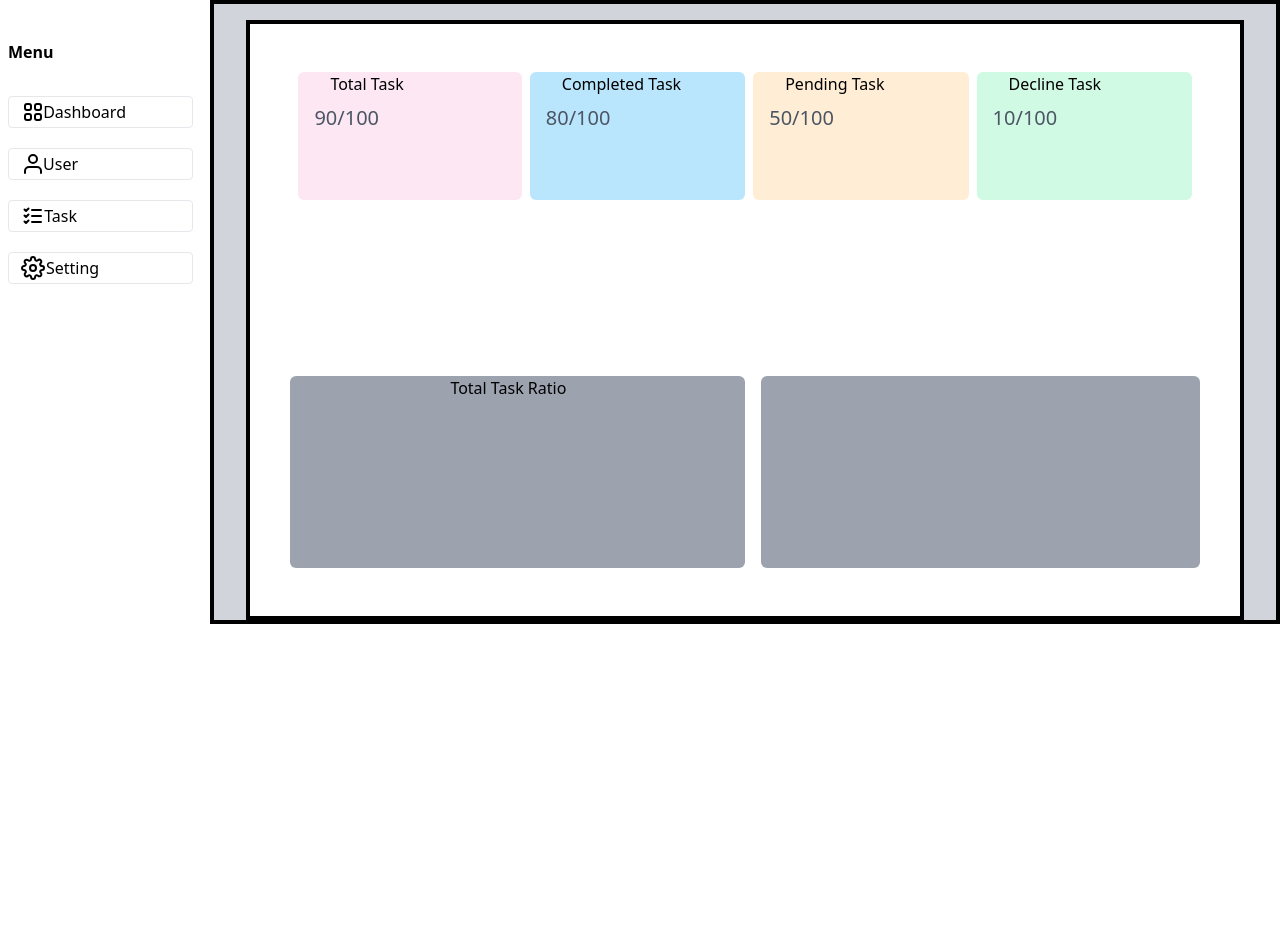
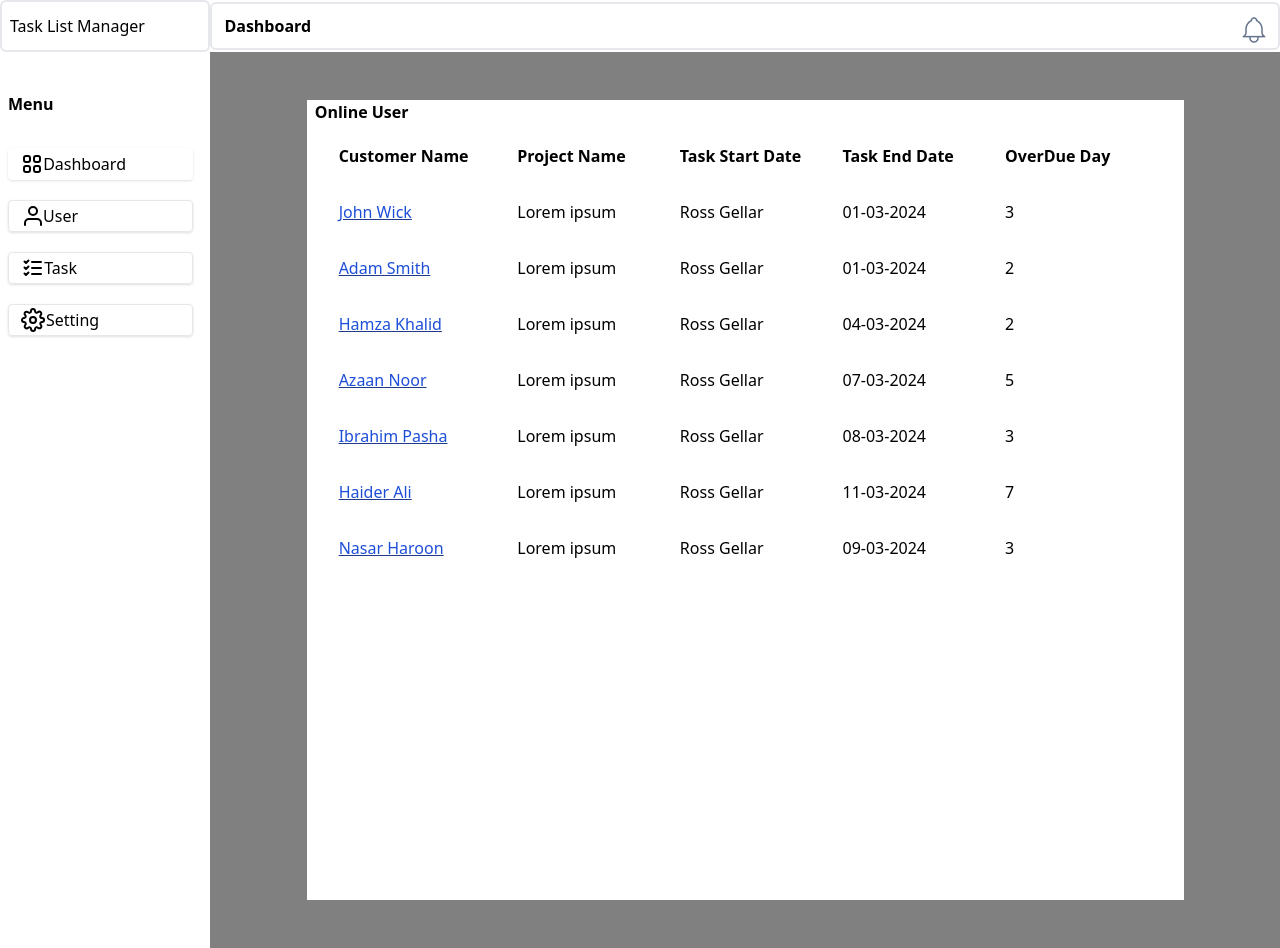
Before and after one commit to Hammad4457/Authentication, a React (Vite) app in the folder Authentication/: page /Users in a window 1280 px wide. Before the commit the page ends 800 px from the top, so only its background shows below. Built offline with nearby package versions, Linux system fonts and the light colour scheme.

Commit message:
Feat:"Users Page Added"

```diff
--- a/Authentication/package.json
+++ b/Authentication/package.json
@@ -10,10 +10,14 @@
     "preview": "vite preview"
   },
   "dependencies": {
+    "@emotion/react": "^11.11.4",
+    "@emotion/styled": "^11.11.5",
     "chart.js": "^4.4.2",
     "formik": "^2.4.5",
     "postcss-cli": "^11.0.0",
     "react": "^18.2.0",
+    "react-calendar": "^4.8.0",
+    "react-chartjs-2": "^5.2.0",
     "react-dom": "^18.2.0",
     "react-redux": "^9.1.1",
     "react-router-dom": "^6.22.3",
--- a/Authentication/src/Dashboard/AdminDashboard.jsx
+++ b/Authentication/src/Dashboard/AdminDashboard.jsx
@@ -3,7 +3,7 @@ import { Link } from "react-router-dom";
 import MenuComponent from "../General Components/MenuComponent";
 import AnalyticsUser from "../General Components/Analytics_User";
 import Header from "../General Components/Header";
-import Chart from "../General Components/Chart";
+
 
 function AdminDashboard() {
   return (
@@ -14,7 +14,7 @@ function AdminDashboard() {
     <MenuComponent/>
     </div>
     <div className="w-[84.4%] h-auto">
-    <AnalyticsUser><Chart></Chart></AnalyticsUser>
+    <AnalyticsUser></AnalyticsUser>
     </div>
     </div>
     </div>
--- a/Authentication/src/Dashboard/Users.jsx
+++ b/Authentication/src/Dashboard/Users.jsx
@@ -1,16 +1,92 @@
 import React from "react";
 import MenuComponent from "../General Components/MenuComponent";
-import Analytics_User from "../General Components/Analytics_User";
+import Header from "../General Components/Header";
 function AdminDashboard() {
+
+  const data=[
+    {CustomerName:"John Wick",ProjectName:"Lorem ipsum",TaskStartDate:"Ross Gellar",TaskEndDate:"01-03-2024",OverdueDay:"3"},
+    {CustomerName:"Adam Smith",ProjectName:"Lorem ipsum",TaskStartDate:"Ross Gellar",TaskEndDate:"01-03-2024",OverdueDay:"2"},
+    {CustomerName:"Hamza Khalid",ProjectName:"Lorem ipsum",TaskStartDate:"Ross Gellar",TaskEndDate:"04-03-2024",OverdueDay:"2"},
+    {CustomerName:"Azaan Noor",ProjectName:"Lorem ipsum",TaskStartDate:"Ross Gellar",TaskEndDate:"07-03-2024",OverdueDay:"5"},
+    {CustomerName:"Ibrahim Pasha",ProjectName:"Lorem ipsum",TaskStartDate:"Ross Gellar",TaskEndDate:"08-03-2024",OverdueDay:"3"},
+    {CustomerName:"Haider Ali",ProjectName:"Lorem ipsum",TaskStartDate:"Ross Gellar",TaskEndDate:"11-03-2024",OverdueDay:"7"},
+    {CustomerName:"Nasar Haroon",ProjectName:"Lorem ipsum",TaskStartDate:"Ross Gellar",TaskEndDate:"09-03-2024",OverdueDay:"3"}
+]
   return (
-    <div className="flex h-auto">
-        <div className="w-[16.6%]">
-        <MenuComponent></MenuComponent>
+    <div>
+      <Header></Header>
+        <div className="flex h-auto">
+             <div className="flex h-screen w-[16.6%] ">
+
+             <MenuComponent></MenuComponent>
+            </div>
+            <div className="w-[84.4%]  border-1   bg-[gray]">
+              <div className=" h-screen w-[82%] mx-auto mt-12 mb-12 bg-white">
+                <h1 className="font-bold mx-2">Online User</h1>
+                <div className="grid grid-cols-5 space-x-4 mt-5 px-8 ">
+                  <div >
+                    <h1 className="font-bold">Customer Name</h1>
+                        <ul>
+                        {data.map((users,index)=>(
+                            <li key={index}>
+                            <p className="mt-8 text-blue-700 underline decoration-blue-900">{users.CustomerName}</p>
+                            </li>
+
+                          ))}
+                          </ul>
+                  </div>
+                  <div >
+                    <h1 className="font-bold">Project Name</h1>
+                    <ul>
+                        {data.map((users,index)=>(
+                            <li key={index}>
+                            <p className="mt-8">{users.ProjectName}</p>
+                            </li>
+
+                          ))}
+                          </ul>
+                  </div>
+                  <div >
+                    <h1 className="font-bold">Task Start Date</h1>
+                    <ul>
+                        {data.map((users,index)=>(
+                            <li key={index}>
+                            <p className="mt-8">{users.TaskStartDate}</p>
+                            </li>
+
+                          ))}
+                          </ul>
+                  </div>
+                  <div >
+                    <h1 className="font-bold">Task End Date</h1>
+                    <ul>
+                        {data.map((users,index)=>(
+                            <li key={index}>
+                            <p className="mt-8 ">{users.TaskEndDate}</p>
+                            </li>
+
+                          ))}
+                          </ul>
+                  </div>
+                  <div >
+                    <h1 className="font-bold">OverDue Day</h1>
+                    <ul>
+                        {data.map((users,index)=>(
+                            <li key={index}>
+                            <p className="mt-8">{users.OverdueDay}</p>
+                            </li>
+
+                          ))}
+                          </ul>
+                  </div>
+
+                  </div>
+
+              </div>
+
+            </div>
         </div>
-        <div className="w-[84.4%]">
-        <Analytics_User></Analytics_User>
-        </div>
-    </div>
+      </div>
 
   );
 }
--- a/Authentication/src/General Components/Analytics_User.jsx
+++ b/Authentication/src/General Components/Analytics_User.jsx
@@ -1,12 +1,14 @@
 import React from "react";
+import Chart from "../General Components/Chart";
+import Calendar from '../General Components/Calendar'
 
 
 function Analytics_User() {
     return (
 
 
-        <div className=" bg-gray-300 w-full h-full border-4 border-black ">
-        <div className=" bg-white border-4 mt-4 mx-8 border-black ">
+        <div className=" bg-gray-300 w-auto h-[93.6%] border ">
+            <div className=" bg-white border-1 h-[92%] mt-8 py-12 mx-16 mb-4 ">
                 <div className="grid grid-cols-4 space-x-2 px-12 py-12 ">
                     <div className="h-32  rounded-md  border-1 bg-pink-100">
                         <p className="mx-8">Total Task</p>
@@ -26,16 +28,17 @@ function Analytics_User() {
                     </div>
 
                 </div>
-        <div className="grid grid-cols-2 space-x-4 mb-12 px-10 mt-32">
-        <div className="h-48 rounded-md   border-1 bg-gray-400">
-            <p className="mx-40">Total Task Ratio</p>
+                <div className="grid grid-cols-2 space-x-4 mb-32 px-4 mt-4 bg-white">
+                    <div className="h-52 rounded-md   border-1 bg-white">
+                        <p className="mx-40 font-bold  ">Total Task Ratio</p>
+                        <div className="px-8"> <Chart ></Chart></div>
                     </div>
-        <div className="h-48  rounded-md   border-1 bg-gray-400">
-            <p className="mx-40"></p>
+                    <div className="h-52 rounded-md   border-1 bg-white">
+                        <div className="px-24"><Calendar></Calendar></div>
+
                     </div>
                 </div>
             </div>
-
         </div>
 
 
--- /dev/null
+++ b/Authentication/src/General Components/Calendar.jsx
@@ -0,0 +1,17 @@
+import React, { useState } from 'react';
+import Calendar from 'react-calendar';
+import 'react-calendar/dist/Calendar.css';
+
+export default function CalendarGfg() {
+    const [value, onChange] = useState(new Date());
+
+    return (
+        <div >
+            <Calendar
+            className='border-0'
+                onChange={onChange}
+                value={value}
+            />
+        </div>
+    );
+}
--- /dev/null
+++ b/Authentication/src/General Components/Chart.jsx
@@ -0,0 +1,38 @@
+import React from "react";
+import { Line } from "react-chartjs-2";
+import { Chart as ChartJS, LineElement, CategoryScale, LinearScale, PointElement, scales } from "chart.js";
+
+ChartJS.register(LineElement, CategoryScale, LinearScale, PointElement);
+
+function Chart() {
+  const data = {
+    labels: ["Mon", "Tue", "Wed", "Thur", "Friday", "Sat"],
+    datasets: [
+      {
+        label: "First Chart",
+        data: [343,2059, 4594, 2700, 1600, 3498, 0],
+        fill: false,
+        backgroundColor: "white",
+        pointBorderColor: "blue",
+        tension: 0.4,
+      },
+    ],
+  };
+
+  const options = {
+    plugins: {
+      legend: true,
+    },
+    scales: {
+      y: {},
+    },
+  };
+
+  return (
+    <div >
+      <Line data={data} options={options} />
+    </div>
+  );
+}
+
+export default Chart;
--- a/Authentication/src/General Components/Header.jsx
+++ b/Authentication/src/General Components/Header.jsx
@@ -1,6 +1,8 @@
 import React from "react";
 function Header() {
   return (
+    <>
+
     <div className="flex justify-center items-center ">
       <div className="w-[16.6%] border-2 rounded-md">
         {/* <img src={logo} alt="" /> */}
@@ -8,11 +10,12 @@ function Header() {
           Task List Manager
         </h1>
       </div>
-      <div className="ml-auto w-[84.4%] bg-white-100 h-12 border-2 rounded-md content-center">
+      <div className="ml-auto flex items-center justify-center w-[84.4%] bg-white-100 h-12 border-2 rounded-md content-center">
         <h2 className="font-bold text-left px-3">Dashboard</h2>
-        <img className="fixed top-2 right-56" src="src\assets\bell.png"></img>
+        <img className="mt-2 mr-2 ml-auto" src="src\assets\bell.png"></img>
       </div>
     </div>
+    </>
   );
 }
 export default Header;
--- a/Authentication/src/General Components/MenuComponent.jsx
+++ b/Authentication/src/General Components/MenuComponent.jsx
@@ -9,7 +9,7 @@ function MenuComponent() {
         <h2 className="font-bold mt-10 mx-2">Menu</h2>
 
         <br />
-        <button className="relative mt-2 w-[88%] mx-2 h-8  rounded border border-800-slate">
+        <button className="relative mt-2 w-[88%] mx-2 h-8 shadow  rounded ">
           <svg
             class="h-6 w-8 text-black absolute  top-1/2 transform -translate-y-1/2 ml-2"
             fill="none"
@@ -26,7 +26,7 @@ function MenuComponent() {
           <span className="mr-8">Dashboard</span>
         </button>
         <Link to={"/Users"}>
-        <button className="relative h-8 mx-2 w-[88%] mt-5 rounded  border border-800-slate">
+        <button className="relative h-8 mx-2 w-[88%] shadow mt-5 rounded  border ">
           <svg
             className="h-6  w-8 text-black absolute  top-1/2 transform -translate-y-1/2 ml-2"
             viewBox="0 0 24 24"
@@ -43,7 +43,7 @@ function MenuComponent() {
         </button>
         </Link>
 
-        <button className="relative h-8 mx-2 w-[88%] mt-5 rounded border border-800-slate">
+        <button className="relative h-8 mx-2 w-[88%] mt-5 shadow rounded border">
           {" "}
           <svg
             className="h-6 w-8 text-black absolute  top-1/2 transform -translate-y-1/2 ml-2"
@@ -66,7 +66,7 @@ function MenuComponent() {
           </svg>
           <span className="mr-20">Task</span>
         </button>
-        <button className="relative w-[88%] h-8 mx-2 mt-5 rounded border border-800-slate ">
+        <button className="relative w-[88%] h-8 mx-2 mt-5 shadow rounded border  ">
           <svg
             class="h-6 w-8 text-black absolute ml-2"
             viewBox="0 0 24 24"
--- a/Authentication/src/index.css
+++ b/Authentication/src/index.css
@@ -1,3 +1,10 @@
 @import 'tailwindcss/base';
 @import 'tailwindcss/components';
 @import 'tailwindcss/utilities';
+
+
+
+div.react-calendar__month-view__weekdays__weekday{
+    color: black ;
+
+}
```
Also changed, not shown: Authentication/src/General Components/Chart.js (deleted, +0 -49 lines), 1 other file (tests, documents, lock files or other folders). Lines whose indentation alone changed are shown as unchanged.
